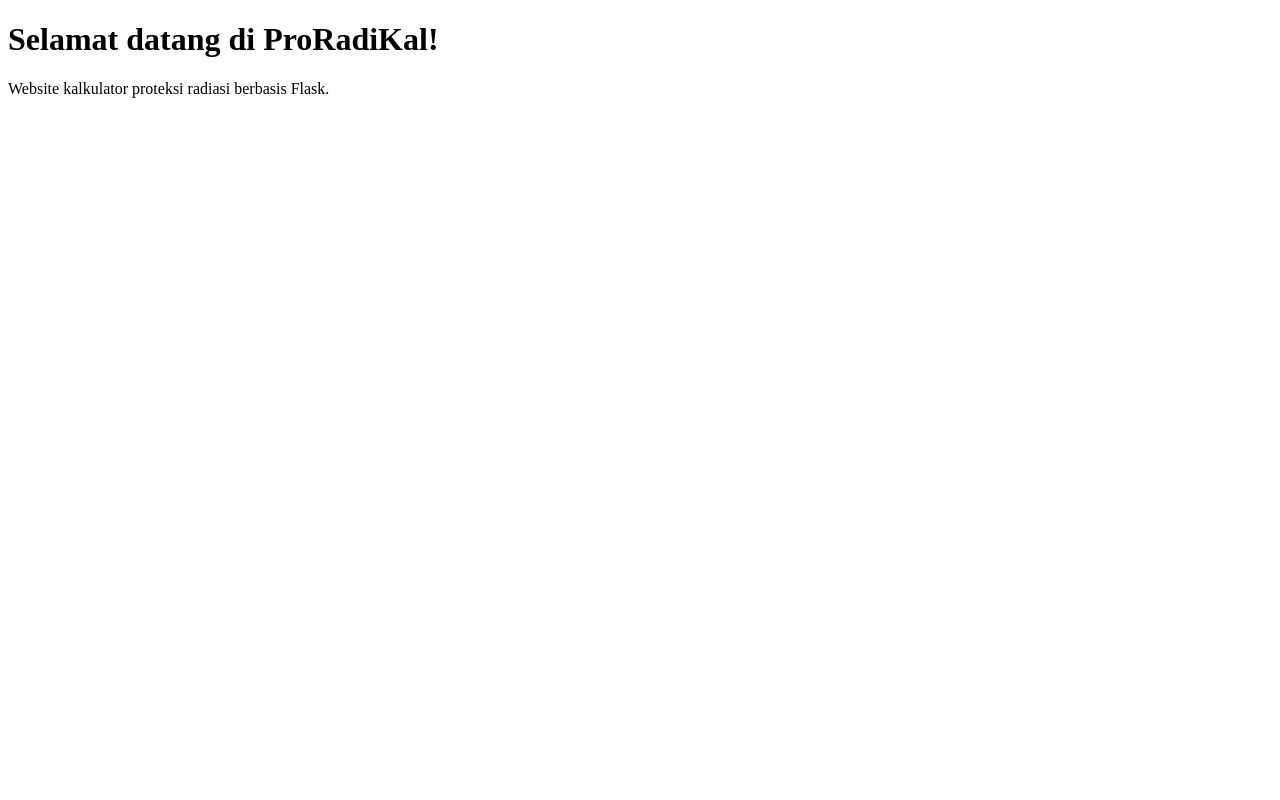
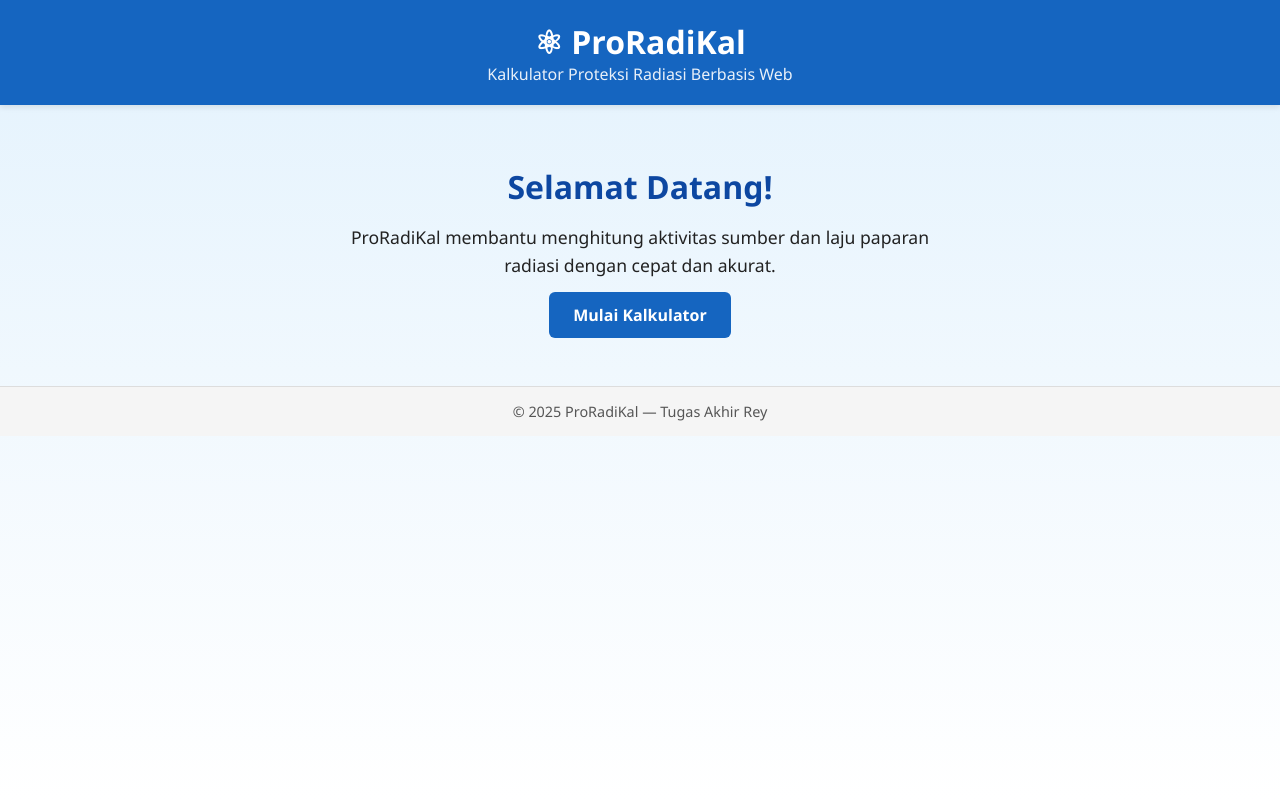
Before and after one commit to reyna-17/ProRadiKal, a Flask app: page / in a window 1280 px wide. Run offline with Flask 3, Linux system fonts and the light colour scheme.

Commit message:
Menambahkan template halaman utama dengan style CSS

```diff
--- /dev/null
+++ b/static/css/style.css
@@ -0,0 +1,80 @@
+/* ====== Reset dasar ====== */
+* {
+    margin: 0;
+    padding: 0;
+    box-sizing: border-box;
+}
+
+/* ====== Body ====== */
+body {
+    font-family: "Segoe UI", sans-serif;
+    background: linear-gradient(180deg, #e3f2fd, #ffffff);
+    color: #222;
+    display: flex;
+    flex-direction: column;
+    min-height: 100vh;
+}
+
+/* ====== Header ====== */
+header {
+    background-color: #1565c0;
+    color: white;
+    padding: 20px 0;
+    text-align: center;
+    box-shadow: 0 2px 6px rgba(0,0,0,0.1);
+}
+
+header h1 {
+    font-size: 2rem;
+}
+
+header p {
+    font-size: 1rem;
+    opacity: 0.9;
+}
+
+/* ====== Section Hero ====== */
+.hero {
+    flex: 1;
+    text-align: center;
+    padding: 60px 20px;
+}
+
+.hero h2 {
+    font-size: 2rem;
+    margin-bottom: 15px;
+    color: #0d47a1;
+}
+
+.hero p {
+    max-width: 600px;
+    margin: 0 auto 25px auto;
+    font-size: 1.1rem;
+    line-height: 1.6;
+}
+
+/* ====== Tombol ====== */
+.btn {
+    background-color: #1565c0;
+    color: white;
+    padding: 12px 24px;
+    border-radius: 6px;
+    text-decoration: none;
+    font-weight: bold;
+    transition: all 0.3s;
+}
+
+.btn:hover {
+    background-color: #0d47a1;
+    transform: translateY(-2px);
+}
+
+/* ====== Footer ====== */
+footer {
+    background-color: #f5f5f5;
+    text-align: center;
+    padding: 15px;
+    font-size: 0.9rem;
+    color: #555;
+    border-top: 1px solid #ddd;
+}
--- a/templates/index.html
+++ b/templates/index.html
@@ -3,10 +3,33 @@
   <head>
     <meta charset="UTF-8" />
     <meta name="viewport" content="width=device-width, initial-scale=1.0" />
-    <title>ProRadiKal</title>
+    <title>ProRadiKal | Kalkulator Proteksi Radiasi</title>
+    <link
+      rel="stylesheet"
+      href="{{ url_for('static', filename='css/style.css') }}"
+    />
   </head>
   <body>
-    <h1>Selamat datang di ProRadiKal!</h1>
-    <p>Website kalkulator proteksi radiasi berbasis Flask.</p>
+    <header>
+      <div class="container">
+        <h1>⚛ ProRadiKal</h1>
+        <p>Kalkulator Proteksi Radiasi Berbasis Web</p>
+      </div>
+    </header>
+
+    <main>
+      <section class="hero">
+        <h2>Selamat Datang!</h2>
+        <p>
+          ProRadiKal membantu menghitung aktivitas sumber dan laju paparan
+          radiasi dengan cepat dan akurat.
+        </p>
+        <a href="#" class="btn">Mulai Kalkulator</a>
+      </section>
+    </main>
+
+    <footer>
+      <p>© 2025 ProRadiKal — Tugas Akhir Rey</p>
+    </footer>
   </body>
 </html>
```
